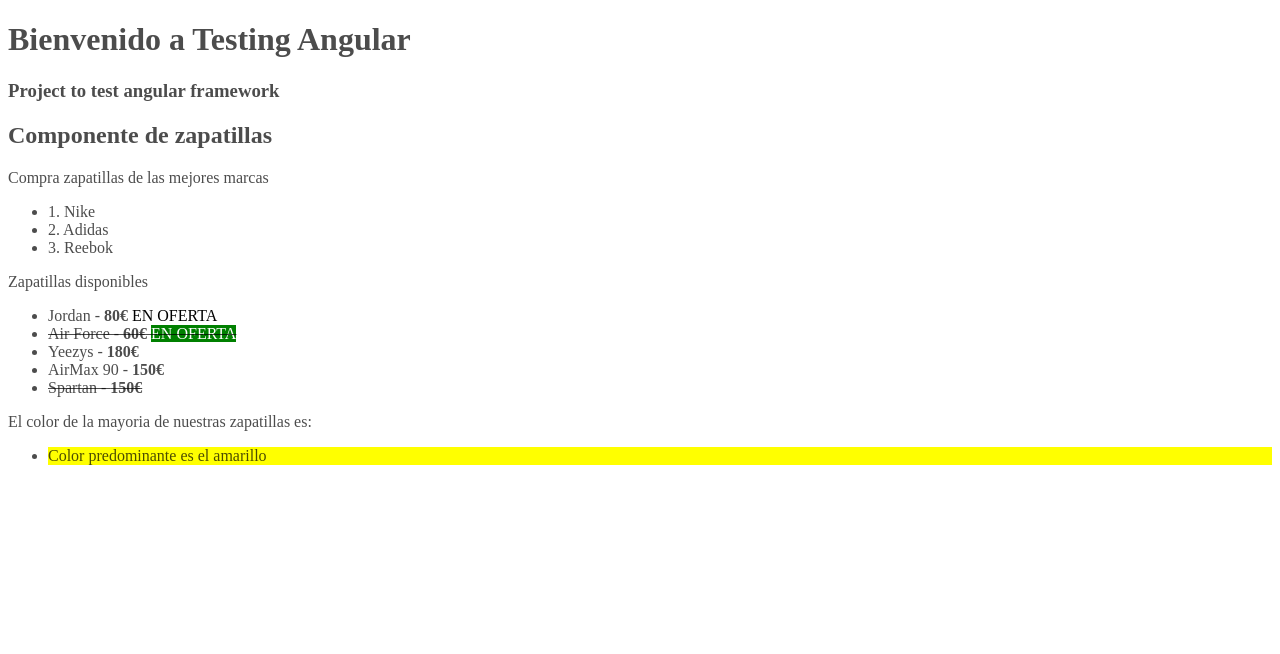
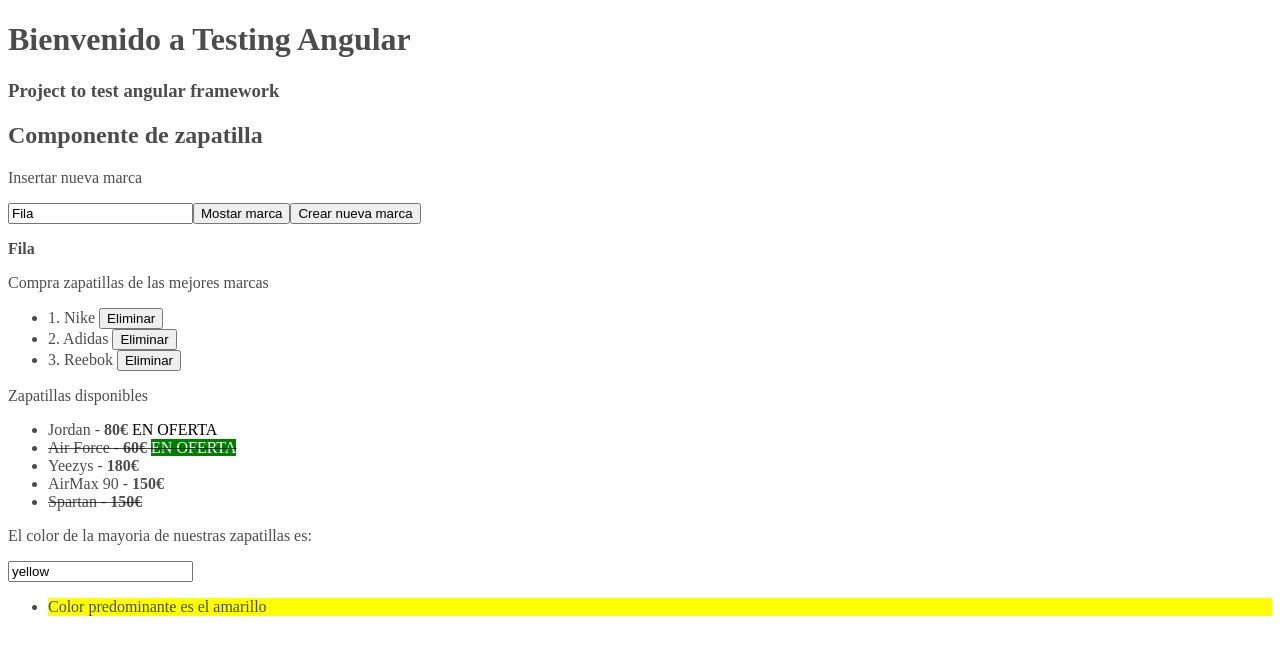
Before and after one commit to FreyVik/angular_testing, an Angular app: page / in a window 1280 px wide. Shown: the top 654 px of the page. Built offline with nearby package versions, Linux system fonts and the light colour scheme.

Commit message:
Two way data-binding

```diff
--- a/src/app/app.module.ts
+++ b/src/app/app.module.ts
@@ -1,5 +1,6 @@
 import { NgModule } from '@angular/core';
 import { BrowserModule } from '@angular/platform-browser';
+import { FormsModule } from '@angular/forms';
 
 import { AppComponent } from './app.component';
 import { VideojuegoComponent } from './components/videojuego/videojuego.component';
@@ -14,7 +15,8 @@ import { CursosComponent } from './components/curso/curso.component';
     CursosComponent
   ],
   imports: [
-    BrowserModule
+    BrowserModule,
+    FormsModule
   ],
   providers: [],
   bootstrap: [AppComponent]
--- a/src/app/components/zapatilla/zapatilla.component.html
+++ b/src/app/components/zapatilla/zapatilla.component.html
@@ -1,8 +1,21 @@
-<h2>Componente de zapatillas</h2>
+<h2>{{ titulo }}</h2>
+
+<p>Insertar nueva marca</p>
+<p>
+  <input type="text" [(ngModel)]="miMarca" />
+  <button (click)="alertMarca()">Mostar marca</button>
+  <button (click)="addMarca()">Crear nueva marca</button>
+</p>
+
+<p>
+  <strong>{{ miMarca }}</strong>
+</p>
+
 <p>Compra zapatillas de las mejores marcas</p>
 <ul>
   <li *ngFor="let marca of marcas; let indice = index">
     {{ indice + 1 }}. {{ marca }}
+    <button (click)="deleteMarca(indice)">Eliminar</button>
   </li>
 </ul>
 
@@ -24,6 +37,8 @@
 
 <p>El color de la mayoria de nuestras zapatillas es:</p>
 
+<input type="text" [(ngModel)]="color" />
+
 <ul [ngSwitch]="color">
   <li *ngSwitchCase="'yellow'" [style.background]="color">
     Color predominante es el amarillo
--- a/src/app/components/zapatilla/zapatilla.component.ts
+++ b/src/app/components/zapatilla/zapatilla.component.ts
@@ -10,10 +10,12 @@ export class ZapatillaComponent implements OnInit, DoCheck {
     public zapatillas: Array<Zapatilla>;
     public marcas: string[];
     public color: string;
+    public miMarca: string;
 
     constructor() {
         console.log('Zapatillas construido');
         this.color = 'yellow';
+        this.miMarca = 'Fila';
         this.marcas = new Array();
 
         this.zapatillas = [
@@ -29,12 +31,30 @@ export class ZapatillaComponent implements OnInit, DoCheck {
 
     chargeMarcas() {
         this.zapatillas.forEach((zapatilla, index) => {
-            if (this.marcas.indexOf(zapatilla.marca) == -1)
+            if (!this.existsMarca(zapatilla.marca))
                 this.marcas.push(zapatilla.marca)
         })
 
         console.log(this.marcas);
 
+    }
+
+    alertMarca() {
+        alert(this.miMarca);
+    }
+
+    addMarca() {
+        if (!this.existsMarca(this.miMarca))
+            this.marcas.push(this.miMarca);
+    }
+
+    deleteMarca(index: number) {
+        // delete this.marcas[index]
+        this.marcas.splice(index, 1)
+    }
+
+    existsMarca(marca: string): boolean {
+        return this.marcas.indexOf(marca) == -1 ? false : true;
     }
 
     ngOnInit(): void {
```
Also changed, not shown: 1 other file (tests, documents, lock files or other folders).
